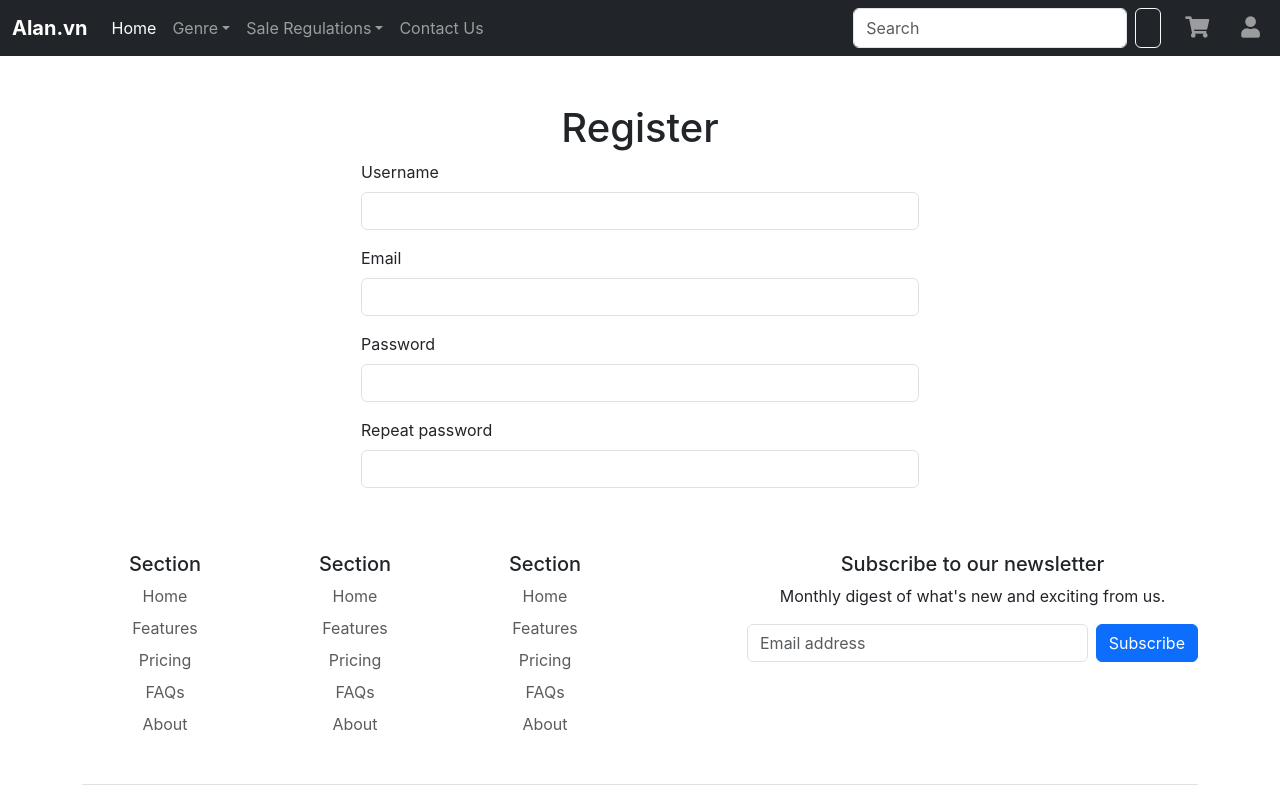
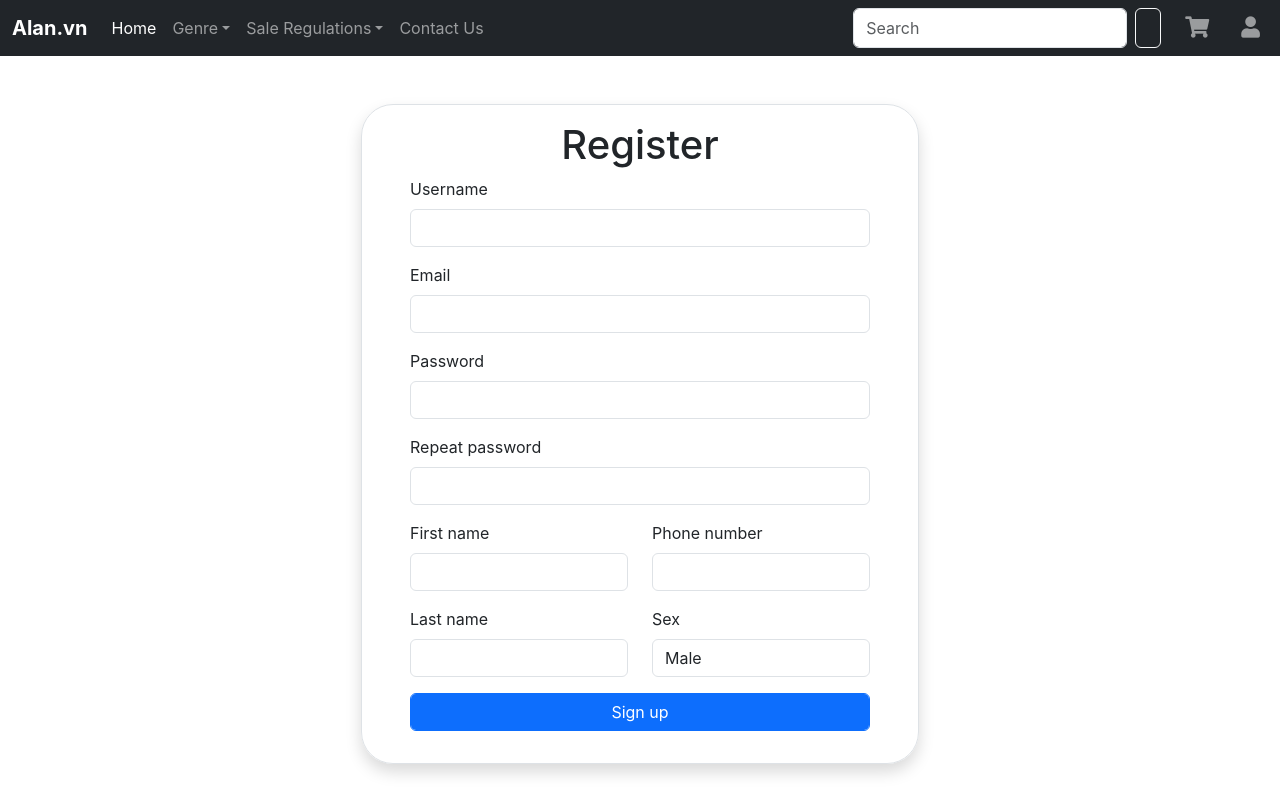
Before and after one commit to lannguyen151005/webbansach_frontend, a React (Create React App) app: page /register in a window 1280 px wide. Shown: the top 800 px of the page. Built offline with nearby package versions, Linux system fonts and the light colour scheme.

Commit message:
activate account

```diff
--- a/src/App.tsx
+++ b/src/App.tsx
@@ -1,15 +1,15 @@
 import React, { useState } from 'react';
-import logo from './logo.svg';
+
 import './App.css';
 import Navbar from './layouts/header-footer/Navbar';
 import Footer from './layouts/header-footer/Footer';
 import Homepage from './layouts/homepage/Homepage';
-import { getAllBooks } from './api/BookAPI';
-import List from './layouts/product/BookList';
 import { BrowserRouter, Route, Routes } from 'react-router-dom';
 import About from './layouts/about/About';
 import BookDetail from './layouts/product/BookDetail';
 import RegisterUser from './layouts/user/RegisterUser';
+import AccountActivation from './layouts/user/AccountActivation';
+
 function App() {
 
   const [keyword, setKeyWord] = useState("");
@@ -24,6 +24,7 @@ function App() {
           <Route path="/books/:bookId" element={<BookDetail/>} />
           <Route path='/about' element={<About />} />
           <Route path='/register' element={<RegisterUser/>}/>
+          <Route path='/activate/:email/:activeCode' element={<AccountActivation/>}/>
         </Routes>
         <Footer />
       </BrowserRouter>
--- a/src/layouts/header-footer/Navbar.tsx
+++ b/src/layouts/header-footer/Navbar.tsx
@@ -20,7 +20,7 @@ function Navbar({ keyword, setKeyword }: NavbarProps) {
   }
 
   return (
-    <nav className="navbar navbar-expand-lg navbar-dark bg-dark sticky-top">
+    <nav className="navbar navbar-expand-lg navbar-dark bg-dark sticky-top ">
       <div className="container-fluid">
         <a className="navbar-brand fw-bold" href="#">
           Alan.vn
--- /dev/null
+++ b/src/layouts/user/AccountActivation.tsx
@@ -0,0 +1,56 @@
+import { useEffect, useState } from "react";
+import { useParams } from "react-router-dom";
+
+function AccountActivation() {
+
+    //Lấy giá trị email và activateCode sau dau ? tren duong dan
+    //VD: http://localhost:3000/activate?email=....&activeCode=....
+    // const searchParams = new URLSearchParams(window.location.search);
+    // const emailParam = searchParams.get("email");
+    // const activeCode = searchParams.get("activeCode");
+    //Lấy giá trị email và activateCode dạng:
+    // http://localhost:3000/activate/.....(email)/.....(activeCode)
+    const { email, activeCode } = useParams();
+    const [isActive, setActive] = useState(false);
+    const [announce, setAnnounce] = useState('');
+
+    useEffect(
+        () => {
+            if (email && activeCode) {
+                handleActive(email, activeCode);
+            }
+        }, []
+    )
+
+    const handleActive = async (email: string, activeCode: string) => {
+        try {
+            const url = `http://localhost:8080/account/activate?email=${email}&activateCode=${activeCode}`;
+            const response = await fetch(url,
+                { method: 'GET' }
+            );
+
+            if (response.ok) {
+                setActive(true);
+            } else {
+                setAnnounce(response.text + "");
+            }
+
+        } catch (error) {
+
+        }
+    }
+
+    return (
+        <div>
+            <h1>Activate the account</h1>
+            {
+                isActive ?
+                    (<p>Activated successfully! Please log in to use our services.</p>) :
+                    (announce)
+
+            }
+        </div>
+    );
+
+}
+export default AccountActivation;
--- a/src/layouts/user/RegisterUser.tsx
+++ b/src/layouts/user/RegisterUser.tsx
@@ -1,3 +1,4 @@
+import { error } from "console";
 import React, { useState } from "react";
 
 function RegisterUser() {
@@ -9,7 +10,9 @@ function RegisterUser() {
     const [phoneNumber, setPhoneNumber] = useState("");
     const [password, setPassword] = useState("");
     const [repeatedPassword, setRepeatedPassword] = useState("");
-    const [sex, setSex] = useState(1);
+    const [sex, setSex] = useState("1");
+
+    const [announce, setAnnounce] = useState("");
 
     const [errorUsername, setErrorUsername] = useState("");
     const [errorEmail, setErrorEmail] = useState("");
@@ -17,7 +20,53 @@ function RegisterUser() {
     const [errorRepeatPassword, setErrorRepeatPass] = useState("");
 
     const handleSubmit = async (e: React.FormEvent) => {
+        //Tranh reload lai form khi click lien tuc
+        e.preventDefault();
 
+        const isUsernameValid = username !== "" && errorUsername === "";
+        const isPasswordValid = password !== "" && errorPassword === "";
+        const isEmailValid = email !== "" && errorEmail === "";
+        const isRepeatPassValid = repeatedPassword !== "" && errorRepeatPassword === "";
+
+        if (
+            isUsernameValid &&
+            isPasswordValid &&
+            isEmailValid &&
+            isRepeatPassValid
+        ) {
+            try {
+                const url = "http://localhost:8080/account/register";
+
+                const response = await fetch(url,
+                    {
+                        method: 'POST',
+                        headers: {
+                            'Content-type': 'application/json',
+                        },
+                        body: JSON.stringify(
+                            {
+                                username: username,
+                                email: email,
+                                password: password,
+                                lastName: lastName,
+                                firstName: firstName,
+                                sex: sex === "1",
+                                phoneNumber: phoneNumber
+                            }
+                        )
+                    }
+                )
+
+                if (response.ok) {
+                    setAnnounce("Registered successfully, please check your email to activate the account!");
+                } else {
+                    console.log(response.json());
+                    setAnnounce("Something occured while signing up the account!");
+                }
+            } catch (error) {
+                setAnnounce("Something occured while signing up the account!");
+            }
+        }
     }
 
     const usernameIsExists = async (_username: string) => {
@@ -94,7 +143,7 @@ function RegisterUser() {
     }
 
     const validateRepeatPassword = (repeatedPassword: string) => {
-        if (repeatedPassword!==password){
+        if (repeatedPassword !== password) {
             setErrorRepeatPass("Password mismatch!")
             return false;
         }
@@ -111,8 +160,9 @@ function RegisterUser() {
 
     return (
         <div className="container">
-            <h1 className="mt-5 text-center">Register</h1>
-            <div className="mb-3 col-md-6 col-12 mx-auto">
+            <div className="border shadow  rounded-5 mx-auto w-50 ps-5 pe-5 pb-3 pt-3 mt-5 mb-5">
+                <h1 className="text-center">Register</h1>
+                <div className="mb-3  col-12 mx-auto">
                     <form action="" onSubmit={handleSubmit} className="form">
                         <div className="mb-3 text-start">
                             <label htmlFor="username" className="form-label">Username</label>
@@ -174,7 +224,65 @@ function RegisterUser() {
                                 }
                             </div>
                         </div>
+                        <div className="row">
+                            <div className="col-6">
+                                <div className="mb-3 text-start">
+                                    <label htmlFor="firstName" className="form-label">First name</label>
+                                    <input
+                                        type="text"
+                                        id="firstName"
+                                        className="form-control"
+                                        value={firstName}
+                                        onChange={(e) => { setFirstName(e.target.value) }}
+                                    />
+                                </div>
+                                <div className="mb-3 text-start">
+                                    <label htmlFor="lastName" className="form-label">Last name</label>
+                                    <input
+                                        type="text"
+                                        id="lastName"
+                                        className="form-control"
+                                        value={lastName}
+                                        onChange={(e) => { setLastName(e.target.value) }}
+                                    />
+                                </div>
+                            </div>
+                            <div className="col-6">
+                                <div className="mb-3 text-start">
+                                    <label htmlFor="phoneNumber" className="form-label">Phone number</label>
+                                    <input
+                                        type="number"
+                                        id="phoneNumber"
+                                        className="form-control"
+                                        value={phoneNumber}
+                                        onChange={(e) => { setPhoneNumber(e.target.value) }}
+                                    />
+                                </div>
+                                <div className="mb-3 text-start">
+                                    <label htmlFor="sex" className="form-label">Sex</label>
+                                    <select
+                                        name="sex"
+                                        id="sex"
+                                        value={sex}
+                                        className="form-control"
+                                        onChange={(e) => { setSex(e.target.value) }}
+                                    >
+                                        <option value="1">Male</option>
+                                        <option value="0">Female</option>
+                                    </select>
+                                </div>
+                            </div>
+                        </div>
+                        <div>
+                            <button className="btn btn-primary form-control" type="submit">Sign up</button>
+                            <div className="text-start" style={{ color: 'green' }}>
+                                {
+                                    announce
+                                }
+                            </div>
+                        </div>
                     </form>
+                </div>
             </div>
         </div>
     );
```
Lines whose indentation alone changed are shown as unchanged.
